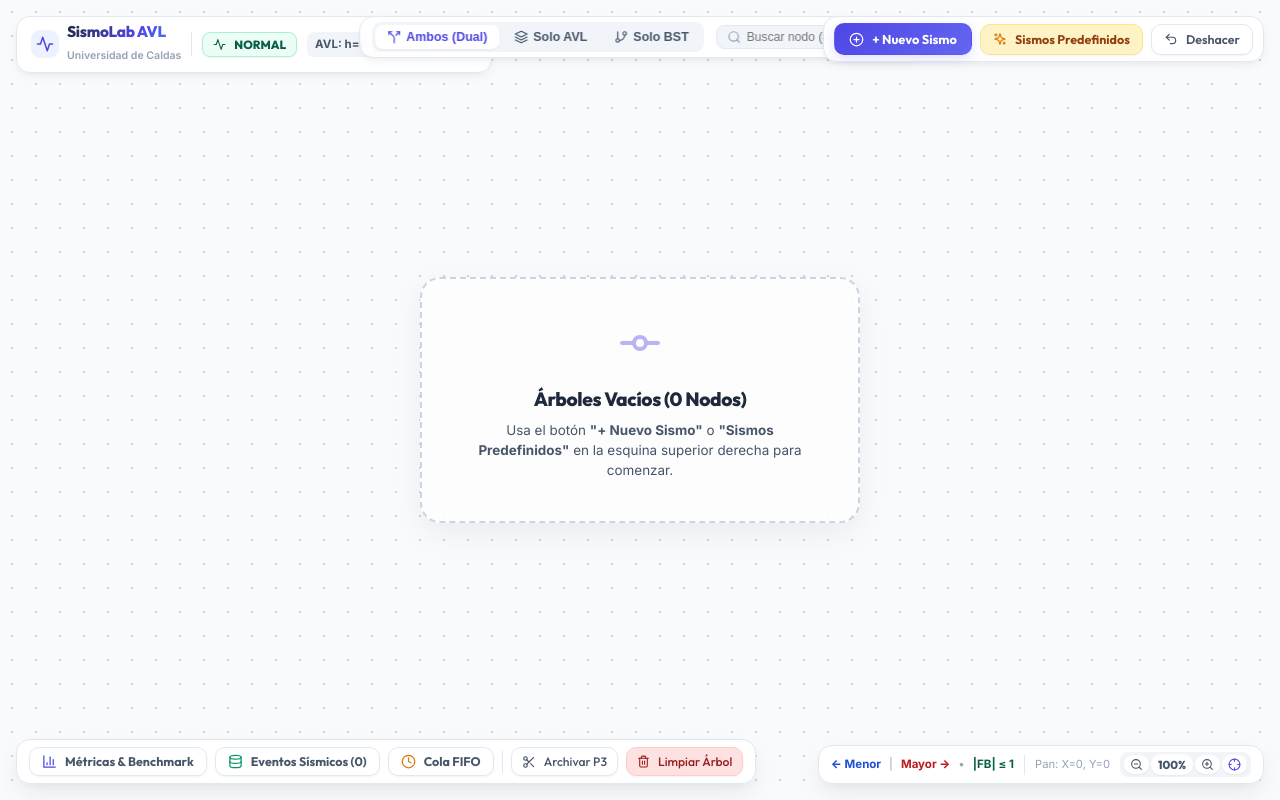
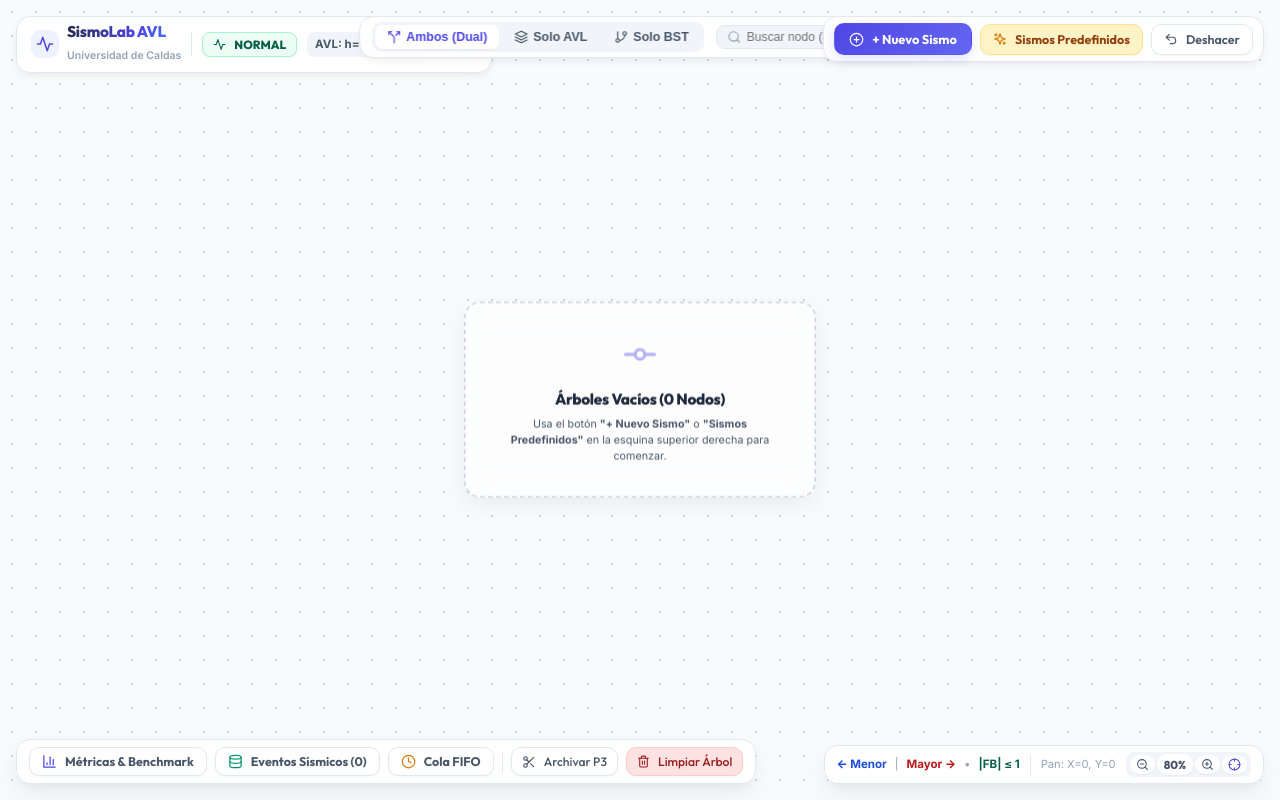
Before and after one commit to DavidSolorza/SismoLabAVL, a React (Vite) app in the folder frontend/: page / in a window 1280 px wide. Built offline with nearby package versions, Linux system fonts and the light colour scheme; no server answers.

Commit message:
feat(ui): fijar zoom predeterminado inicial a 80% para evitar sobre-saturacion visual

```diff
--- a/frontend/src/components/AVLVisualizer.jsx
+++ b/frontend/src/components/AVLVisualizer.jsx
@@ -290,7 +290,7 @@ export default function AVLVisualizer({
   loading = false
 }) {
   const [viewMode, setViewMode] = useState('dual'); // 'dual' | 'avl' | 'bst'
-  const [zoom, setZoom] = useState(1);
+  const [zoom, setZoom] = useState(0.8); // Predeterminado a 80% (20% menos de saturación)
   const [pan, setPan] = useState({ x: 0, y: 0 });
   const [isDragging, setIsDragging] = useState(false);
   const [dragStart, setDragStart] = useState({ x: 0, y: 0 });
@@ -348,7 +348,7 @@ export default function AVLVisualizer({
   const handleZoomIn = () => setZoom(prev => Math.min(parseFloat((prev + 0.15).toFixed(2)), 3.0));
   const handleZoomOut = () => setZoom(prev => Math.max(parseFloat((prev - 0.15).toFixed(2)), 0.25));
   const handleResetView = () => {
-    setZoom(1);
+    setZoom(0.8);
     setPan({ x: 0, y: 0 });
   };
 
@@ -779,7 +779,7 @@ export default function AVLVisualizer({
             onClick={handleResetView}
             className="btn-secondary"
             style={{ padding: '3px 7px', border: 'none', background: '#FFFFFF', fontSize: '0.72rem', fontWeight: 800 }}
-            title="Restablecer zoom al 100%"
+            title="Restablecer zoom predeterminado (80%)"
           >
             {Math.round(zoom * 100)}%
           </button>
```
